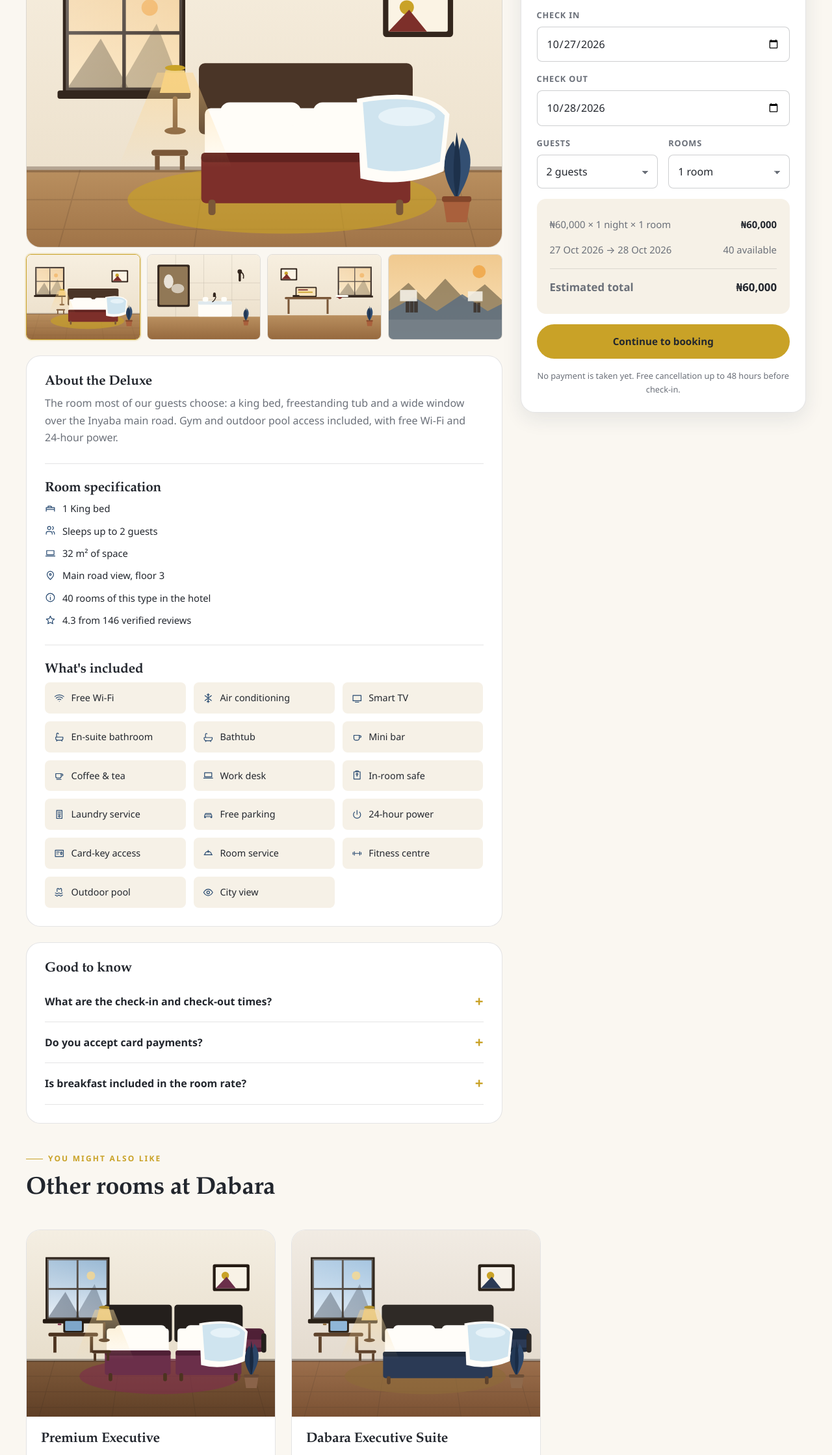
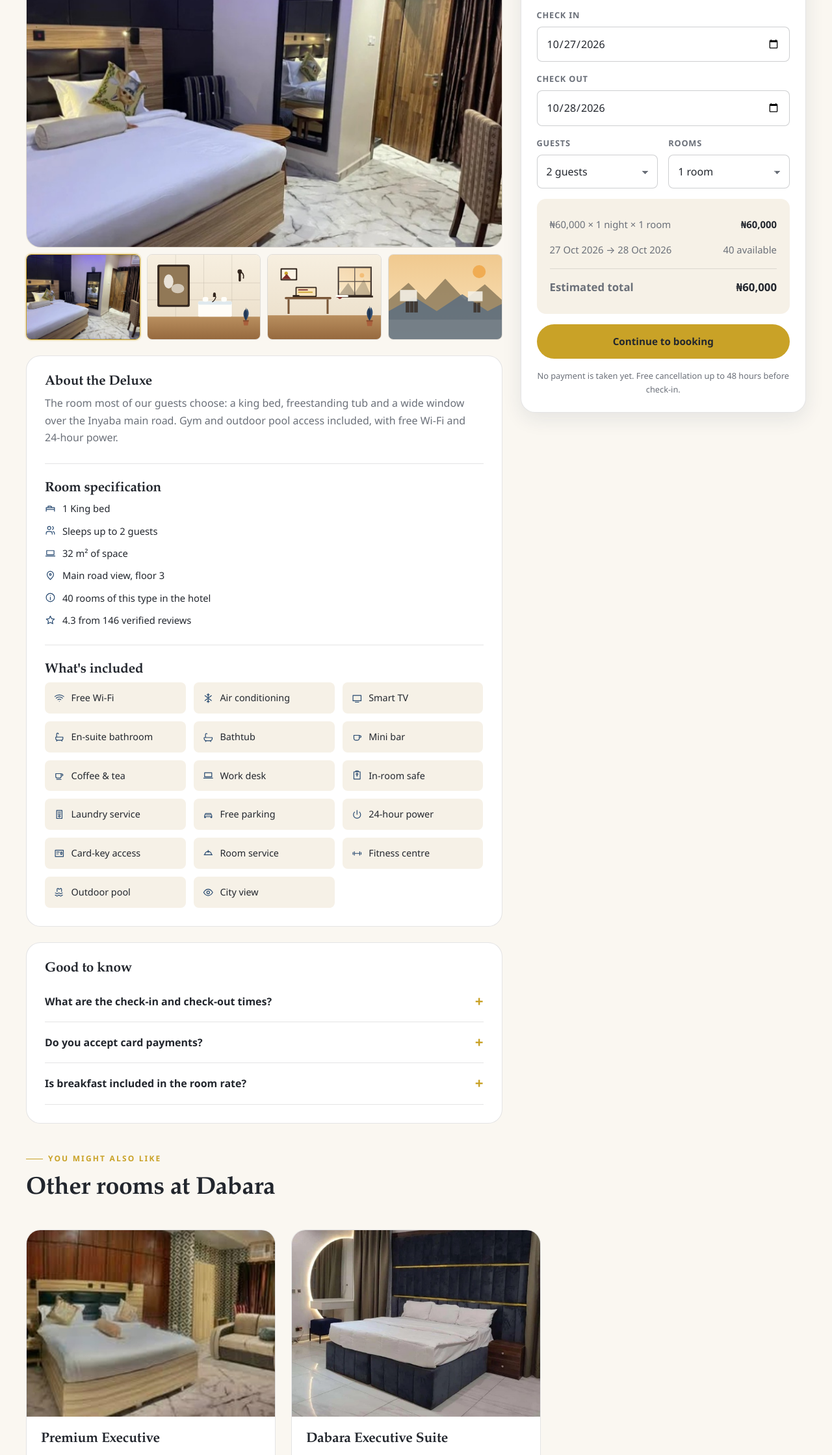
Before and after one commit to stanleyobi627-rgb/dabara-hotel-and-suite, a website with bundled scripts: page room.html in a window 1280 px wide. Shown: the part 561-2800 px from the top of the page at 65% size. Built offline with nearby package versions, Linux system fonts and the light colour scheme.

Commit message:
Replace room and hero artwork with provided photos

```diff
--- a/js/admin.js
+++ b/js/admin.js
@@ -446,7 +446,7 @@ function addRoom() {
     reviews: 0,
     tag: "",
     amenities: ["wifi", "ac", "tv", "bath", "power", "keycard"],
-    image: "images/room-deluxe.svg",
+    image: "images/room-deluxe.jpg",
     description: "Describe this room type for guests.",
   });
   admin.saveRooms(list);
@@ -526,7 +526,7 @@ function importCatalogue(input) {
         room.reviews = Number(room.reviews) || 0;
         room.rating = Number(room.rating) || 0;
         room.amenities = Array.isArray(room.amenities) ? room.amenities : [];
-        room.image = room.image || "images/room-deluxe.svg";
+        room.image = room.image || "images/room-deluxe.jpg",
         room.description = room.description || "";
       });
       admin.saveRooms(parsed);
--- a/js/catalogue.js
+++ b/js/catalogue.js
@@ -47,7 +47,7 @@ export const ROOMS = [
     reviews: 146,
     tag: "Popular",
     amenities: ["wifi", "ac", "tv", "bath", "bathtub", "minibar", "coffee", "workspace", "safe", "laundry", "parking", "power", "keycard", "roomservice", "gym", "pool", "view"],
-    image: "images/room-deluxe.svg",
+    image: "images/room-deluxe.jpg",
     description:
       "The room most of our guests choose: a king bed, freestanding tub and a wide window over the Inyaba main road. Gym and outdoor pool access included, with free Wi-Fi and 24-hour power.",
   },
@@ -66,7 +66,7 @@ export const ROOMS = [
     reviews: 29,
     tag: "Signature",
     amenities: ["wifi", "ac", "tv", "bath", "bathtub", "minibar", "coffee", "workspace", "safe", "laundry", "parking", "power", "keycard", "roomservice", "gym", "pool", "hottub", "restaurant", "club", "events", "sofa", "balcony", "kitchen", "view", "breakfast"],
-    image: "images/room-presidential.svg",
+    image: "images/room-presidential.jpg",
     description:
       "Our top residence: two bedrooms, a private lounge, dining for eight and a grand terrace. Reserved for celebrations, VIP arrivals and long stays.",
   },
@@ -85,7 +85,7 @@ export const ROOMS = [
     reviews: 73,
     tag: "Suite",
     amenities: ["wifi", "ac", "tv", "bath", "bathtub", "minibar", "coffee", "workspace", "safe", "laundry", "parking", "power", "keycard", "roomservice", "gym", "pool", "hottub", "restaurant", "sofa", "balcony", "view", "breakfast"],
-    image: "images/room-executive.svg",
+    image: "images/room-executive.jpg",
     description:
       "A separate living room, dining for four, a deep soaking tub and skyline views from the balcony. Our most requested suite for short business stays and anniversaries.",
   },
--- a/room.html
+++ b/room.html
@@ -34,7 +34,7 @@
             <div>
               <div class="gallery">
                 <div class="gallery__main">
-                  <img id="gallery-main" src="images/room-deluxe.svg" alt="" />
+                  <img id="gallery-main" src="images/room-deluxe.jpg" alt="" />
                 </div>
                 <div class="gallery__thumbs" id="gallery-thumbs"></div>
               </div>
```
Also changed, not shown: index.html (+1 -1 lines), images/hero.jpg (added), images/room-deluxe.jpg (added), images/room-executive.jpg (added), images/room-presidential.jpg (added).
